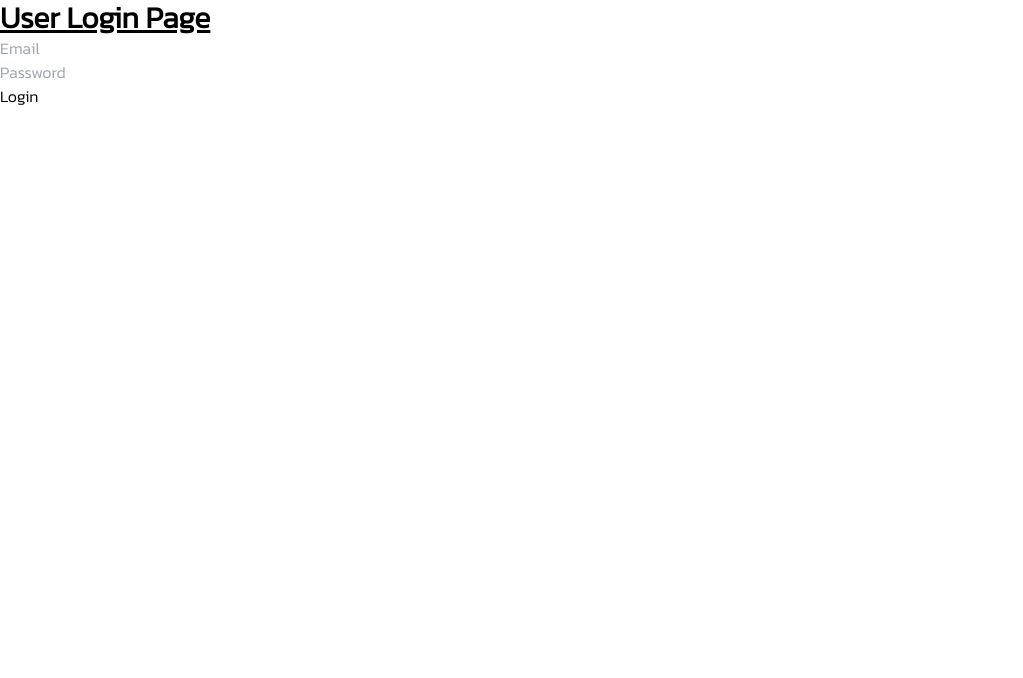
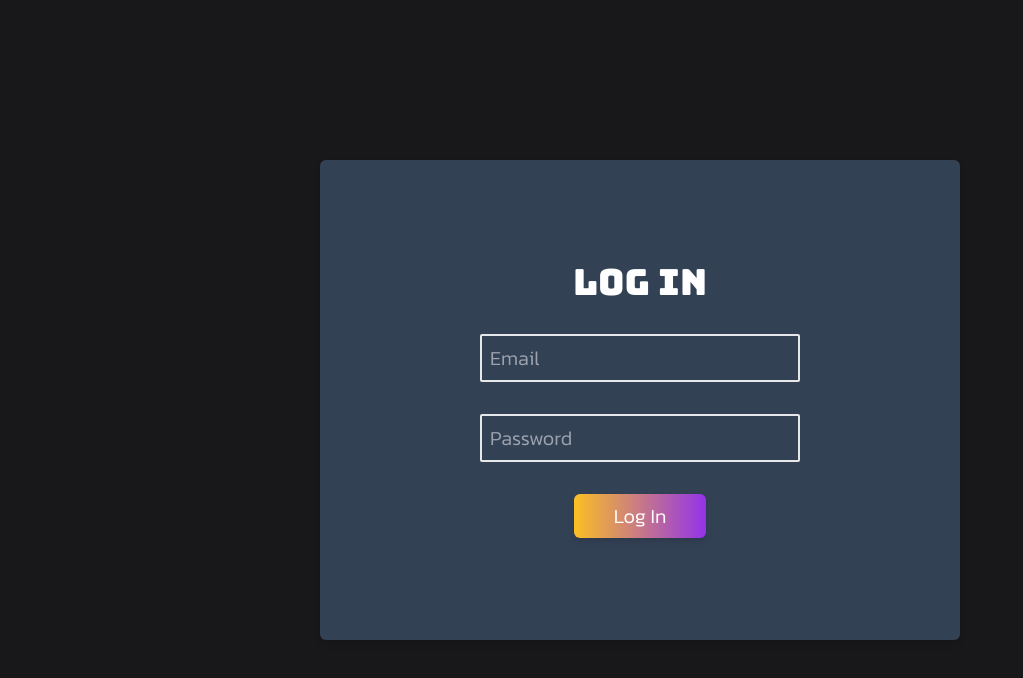
Before and after one commit to abhawsar10/bhaws-fitness-tracker, a React (Vite) app in the folder bhaws-fitness/: page /login in a window 1280 px wide. Shown: the top 678 px of the page, without its empty margins (0-1023 px from the left). Built offline with nearby package versions, Linux system fonts and the light colour scheme.

Commit message:
Added Login Page Styling

```diff
--- a/bhaws-fitness/index.html
+++ b/bhaws-fitness/index.html
@@ -7,7 +7,7 @@
 
     <link rel="preconnect" href="https://fonts.googleapis.com">
     <link rel="preconnect" href="https://fonts.gstatic.com" crossorigin>
-    <link href="https://fonts.googleapis.com/css2?family=Bebas+Neue&family=Kanit:wght@300&family=Poppins&display=swap" rel="stylesheet">
+    <link href="https://fonts.googleapis.com/css2?family=Bebas+Neue&family=Bungee&family=Kanit:wght@300&family=Poppins&display=swap" rel="stylesheet">
 
     <title>Vite + React</title>
   </head>
--- a/bhaws-fitness/src/components/LandingPage.jsx
+++ b/bhaws-fitness/src/components/LandingPage.jsx
@@ -14,11 +14,11 @@ export default function Landingpage(){
 
                 <div className="mb-20 font-bebas text-8xl drop-shadow-md">Bhaws Fitness Tracker</div>
 
-                <div className="text-5xl py-2 px-10 rounded-xl text-white
+                <div className="text-5xl py-3 px-10 rounded-xl text-white font-bungee
                     bg-gradient-to-r from-amber-400 to-purple-600 drop-shadow-md cursor-pointer select-none"
                     onClick={gotoLogin}
                 >
-                        Login
+                        Log In
                 </div>
 
         </div>
--- a/bhaws-fitness/src/components/UserLogin.jsx
+++ b/bhaws-fitness/src/components/UserLogin.jsx
@@ -34,17 +34,18 @@ export default function UserLogin(){
 
 
     return(
-        <div className="">
+        <div className="h-screen w-full bg-zinc-900 text-white flex flex-col items-center justify-center">
 
-            <div className="">
+            <div className="flex flex-col items-center justify-center bg-slate-700 w-1/2 h-3/5 rounded-md drop-shadow-md ">
 
-                <h1 className="text-3xl font-bold underline">
-                    User Login Page
+                <h1 className="text-4xl font-bungee m-4">
+                    Log In
                 </h1>
 
-                <form onSubmit={loginUser}>
+                <form onSubmit={loginUser} className="w-3/4 text-center">
 
                     <input
+                        className="m-4 bg-slate-700 border-2 rounded-sm p-2 w-8/12 text-xl"
                         value={email}
                         onChange={(e)=>setEmail(e.target.value)}
                         type="email"
@@ -53,6 +54,7 @@ export default function UserLogin(){
                     /><br/>
 
                     <input
+                        className="m-4 bg-slate-700 border-2 rounded-sm p-2 w-8/12 text-xl"
                         value={password}
                         onChange={(e)=>setPassword(e.target.value)}
                         type="password"
@@ -61,7 +63,9 @@ export default function UserLogin(){
                     /><br/>
 
 
-                    <input type="submit" value="Login"/>
+                    <input className="m-4 text-xl text-center rounded-md py-2 px-10 bg-gradient-to-r from-amber-400 to-purple-600 drop-shadow-md cursor-pointer select-none"
+                        type="submit" value="Log In"
+                    />
                 </form>
             </div>
 
--- a/bhaws-fitness/tailwind.config.js
+++ b/bhaws-fitness/tailwind.config.js
@@ -11,6 +11,7 @@ export default {
         bebas: ['Bebas Neue', 'sans-serif'],
         kanit: ['Kanit', 'sans-serif'],
         poppins: ['Poppins', 'sans-serif'],
+        bungee: ['Bungee', 'sans-serif'],
       }
     },
   },
```
